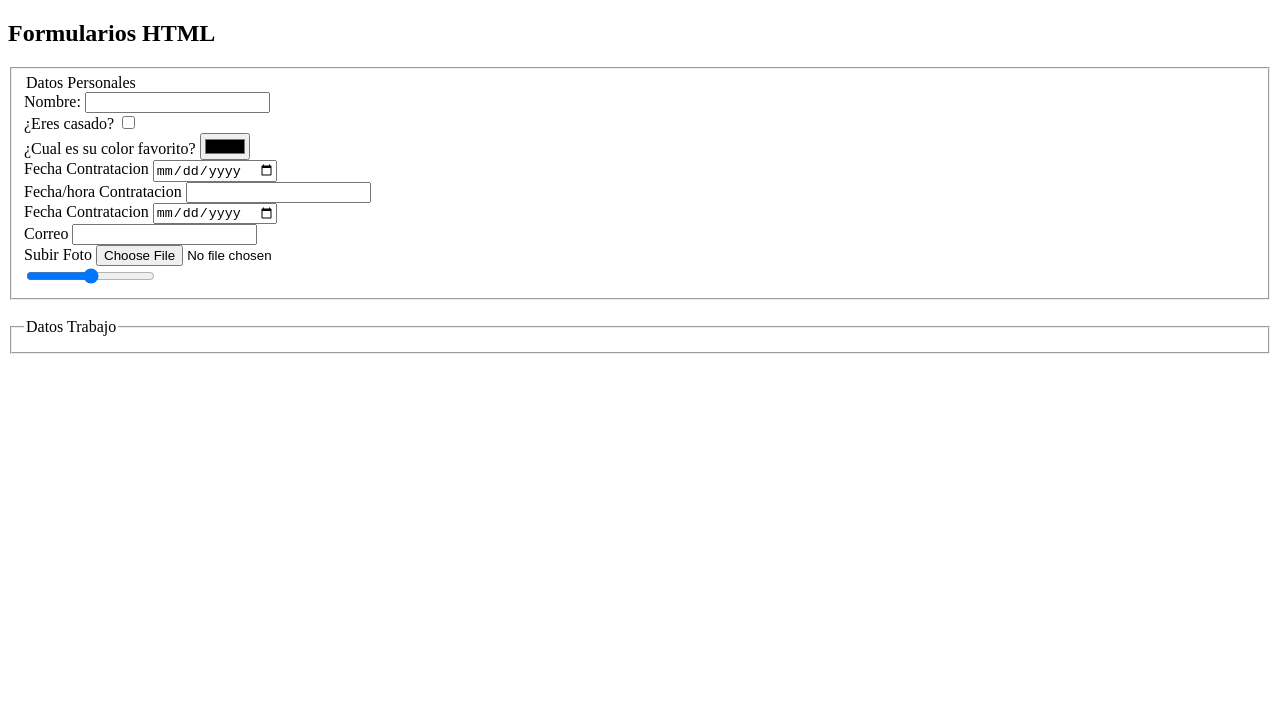
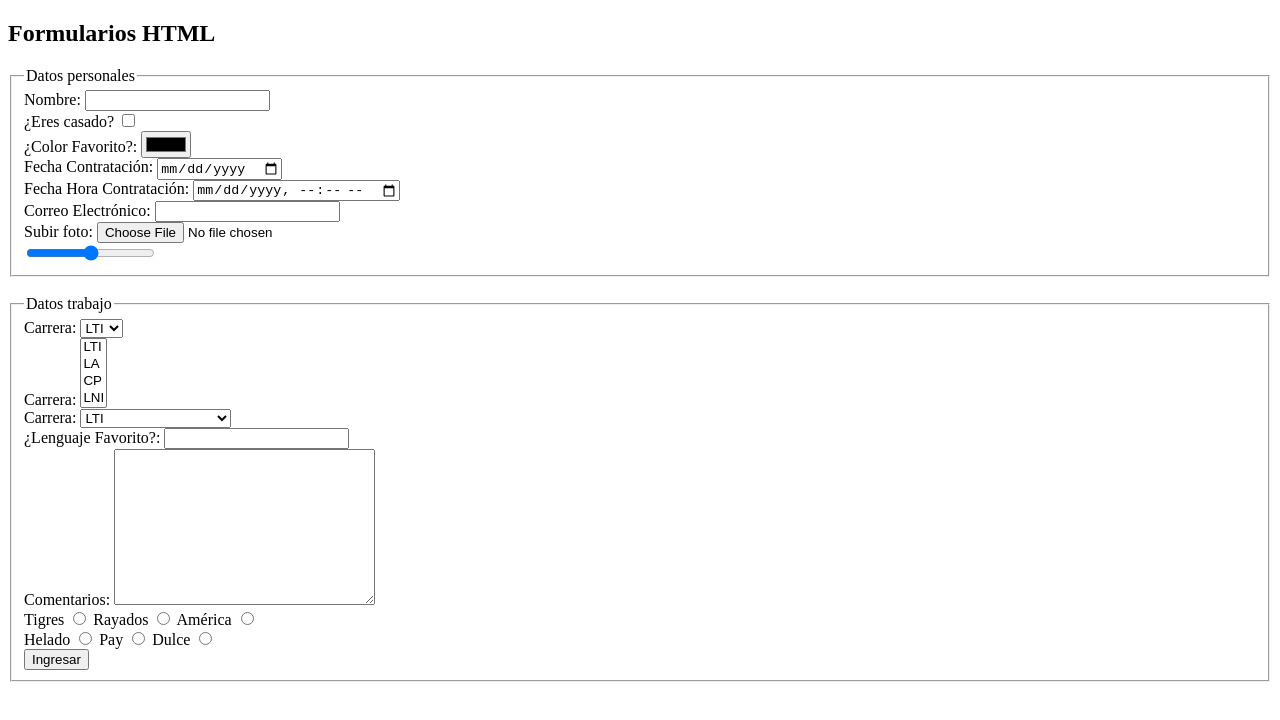
Before and after one commit to aalan22/webpage52_15, a plain HTML site: page formularios.html in a window 1280 px wide. Drawn offline with Linux system fonts and the light colour scheme.

Commit message:
Add forms

```diff
--- a/formularios.html
+++ b/formularios.html
@@ -1,5 +1,5 @@
 <!DOCTYPE html>
-<html lang="en">
+<html lang="es">
 <head>
     <meta charset="UTF-8">
     <meta http-equiv="X-UA-Compatible" content="IE=edge">
@@ -11,63 +11,115 @@
         <article>
             <h1>Formularios HTML</h1>
             <form action="" method="post">
-
                 <fieldset>
+                    <legend>Datos personales</legend>
 
                     <div>
-                        <legend>Datos Personales</legend>
                         <label for="nombre">Nombre:</label>
                         <input type="text" name="nombre" id="nombre">
                     </div>
                     <div>
                         <label for="casado">¿Eres casado?</label>
-                        <input type="checkbox" name="casar" id="casado">
+                        <input type="checkbox" name="casado" id="casado">
                     </div>
-
                     <div>
-                        <label for="color">¿Cual es su color favorito?</label>
+                        <label for="color">¿Color Favorito?:</label>
                         <input type="color" name="color" id="color">
                     </div>
-
                     <div>
-                        <label for="fecha">Fecha Contratacion</label>
+                        <label for="fecha">Fecha Contratación:</label>
                         <input type="date" name="fecha" id="fecha">
                     </div>
-
                     <div>
-                        <label for="fechatiempo">Fecha/hora Contratacion</label>
-                        <input type="datetime" name="fechatiempo" id="fechatiempo">
+                        <label for="fechatiempolocal">Fecha Hora Contratación:</label>
+                        <input type="datetime-local" name="fechatiempolocal" id="fechatiempolocal">
                     </div>
-
                     <div>
-                        <label for="fecha">Fecha Contratacion</label>
-                        <input type="date" name="fecha" id="fecha">
+                        <label for="correo">Correo Electrónico:</label>
+                        <input type="email" name="email" id="correo">
                     </div>
-
-
                     <div>
-                        <label for="correo">Correo</label>
-                        <input type="email" name="correo" id="correo">
-                    </div>
-
-
-                    <div>
-                        <label for="archivo">Subir Foto</label>
+                        <label for="archivo">Subir foto:</label>
                         <input type="file" name="archivo" id="archivo">
                     </div>
-
                     <div>
                         <input type="range" name="" id="">
                     </div>
-
                 </fieldset>
-
                 <br>
-
                 <fieldset>
-
-                    <legend>Datos Trabajo</legend>
-
+                    <legend>Datos trabajo</legend>
+                    <!-- Lista desplegable (combobox) -->
+                    <div>
+                        <label for="carreras">Carrera:</label>
+                        <select name="carreras" id="carreras">
+                            <option value="2">LTI</option>
+                            <option value="4">LA</option>
+                            <option value="7">CP</option>
+                            <option value="9">LNI</option>
+                        </select>
+                    </div>
+                    <!-- lista con la opción de selección múltiple -->
+                    <div>
+                        <label for="carrerasSelM">Carrera:</label>
+                        <select name="carrerasSelM" id="carrerasSelM" multiple>
+                            <option value="2">LTI</option>
+                            <option value="4">LA</option>
+                            <option value="7">CP</option>
+                            <option value="9">LNI</option>
+                        </div>
+                        </select>
+                        <!-- lista con agrupacion -->
+                    <div>
+                        <label for="CarrerasGpo">Carrera:</label>
+                        <select name="CarrerasGpo" id="CarrerasGpo">
+                            <optgroup label="Profesionales">
+                                <option value="2">LTI</option>
+                                <option value="4">LA</option>
+                                <option value="7">CP</option>
+                                <option value="9">LNI</option>
+                            </optgroup>
+                            <optgroup label="Técnicas">
+                                <option value="12">Programación Web</option>
+                            </optgroup>
+                        </select>
+                    </div>
+                    <!-- data list element -->
+                    <div>
+                        <label for="lenguaje">¿Lenguaje Favorito?:</label>
+                        <input type="text" name="lenguaje" id="lenguaje"
+                        list="Lenguajes">
+                        <datalist id="Lenguajes">
+                            <option value="Python">
+                            <option value="C">
+                            <option value="C++">
+                            <option value="C#">
+                            <option value="Java">
+                        </datalist>
+                    </div>
+                    <!-- textarea -->
+                    <div>
+                        <label for="comentarios">Comentarios:</label>
+                        <textarea name="comentarios" id="comentarios" cols="30" rows="10"></textarea>
+                    </div>
+                    <!-- radio button -->
+                    <div>
+                        <label for="tigres">Tigres</label>
+                        <input type="radio" name="equipo" id="tigres">
+                        <label for="rayados">Rayados</label>
+                        <input type="radio" name="equipo" id="rayados">
+                        <label for="america">América</label>
+                        <input type="radio" name="equipo" id="america">
+                    </div>
+                    <div>
+                        <label for="helado">Helado</label>
+                        <input type="radio" name="postre" id="helado">
+                        <label for="pay">Pay</label>
+                        <input type="radio" name="postre" id="pay">
+                        <label for="dulce">Dulce</label>
+                        <input type="radio" name="postre" id="dulce">
+                    </div>
+                    <input type="submit" value="Ingresar">
                 </fieldset>
             </form>
         </article>
```
